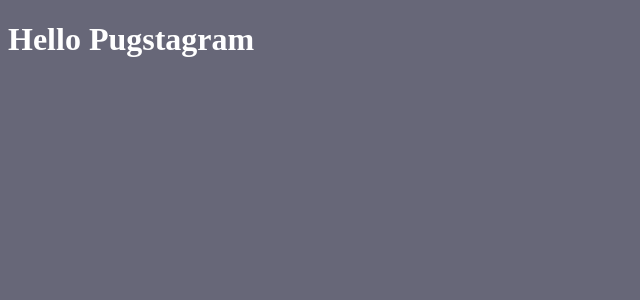
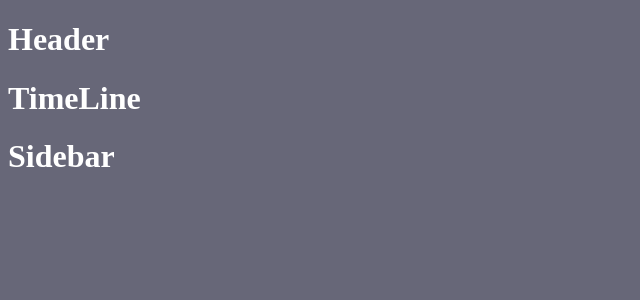
Before and after one commit to beto-dt/Pugstagram, a Svelte app: page / in a window 1280 px wide. Shown: the top 300 px of the page, without its empty margins (0-640 px from the left). Built offline with nearby package versions, Linux system fonts and the light colour scheme.

Commit message:
Structure of project

```diff
--- /dev/null
+++ b/src/components/Header.svelte
@@ -0,0 +1,3 @@
+<div class="Header">
+<h1>Header</h1>
+</div>
--- /dev/null
+++ b/src/components/Main.svelte
@@ -0,0 +1,5 @@
+<div class="Main">
+  <div class="Main-container">
+  <slot />
+  </div>
+</div>
--- /dev/null
+++ b/src/components/Sidebar.svelte
@@ -0,0 +1,3 @@
+<div class="Sidebar">
+  <h1>Sidebar</h1>
+</div>
--- /dev/null
+++ b/src/components/TimeLine.svelte
@@ -0,0 +1,3 @@
+<div class="TimeLine">
+  <h1>TimeLine</h1>
+</div>
--- a/src/containers/App.svelte
+++ b/src/containers/App.svelte
@@ -1,3 +1,10 @@
+<script>
+import Header from '../components/Header.svelte';
+import Main from '../components/Main.svelte';
+import TimeLine from '../components/TimeLine.svelte';
+import Sidebar from '../components/Sidebar.svelte';
+</script>
+
 <style>
 :global(body){
     background-color: #676778;
@@ -5,6 +12,10 @@
 }
 </style>
 
-<div class="main">
-  <h1>Hello Pugstagram</h1>
-</div>
+<Header />
+<Main>
+
+  <TimeLine />
+  <Sidebar />
+
+</Main>
```
